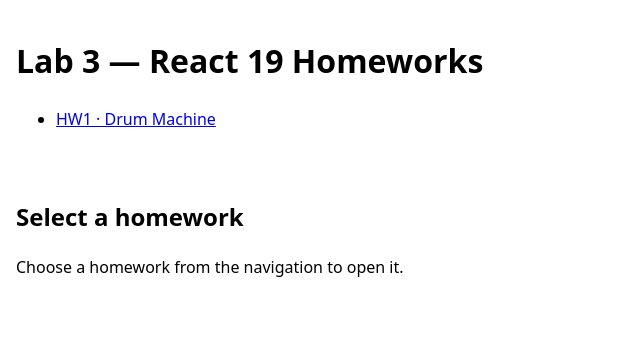
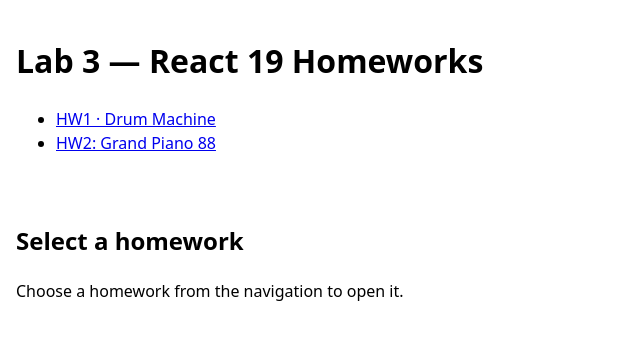
Before and after one commit to ngochuong-money/24520639_Huong, a React (Vite) app in the folder Lab_03_HW/lab3/: page / in a window 1280 px wide. Shown: the top 340 px of the page, without its empty margins (0-640 px from the left). Built offline with nearby package versions, Linux system fonts and the light colour scheme.

Commit message:
chore(hw2): register GrandPiano88 homework route

```diff
--- /dev/null
+++ b/Lab_03_HW/lab3/src/homeworks/GrandPiano88/GrandPiano88.jsx
@@ -0,0 +1,10 @@
+import './GrandPiano88.css';
+
+export default function GrandPiano88() {
+  return (
+    <section aria-labelledby="grand-piano-heading">
+      <h2 id="grand-piano-heading">HW2: 88-Key Polyphonic Piano</h2>
+      <p>Piano and FIFO sequencer coming soon.</p>
+    </section>
+  );
+}
--- a/Lab_03_HW/lab3/src/homeworks/registry.js
+++ b/Lab_03_HW/lab3/src/homeworks/registry.js
@@ -1,5 +1,6 @@
 import DrumMachine from './DrumMachine/DrumMachine.jsx';
-
+import GrandPiano88 from './GrandPiano88/GrandPiano88.jsx';
 export const HOMEWORKS = [
   { id: 'drum-machine', title: 'HW1 · Drum Machine', Component: DrumMachine },
+  { id: 'grand-piano-88', title: 'HW2: Grand Piano 88', component: GrandPiano88 },
 ];
```
Also changed, not shown: Lab_03_HW/lab3/src/homeworks/GrandPiano88/GrandPiano88.css (added).
